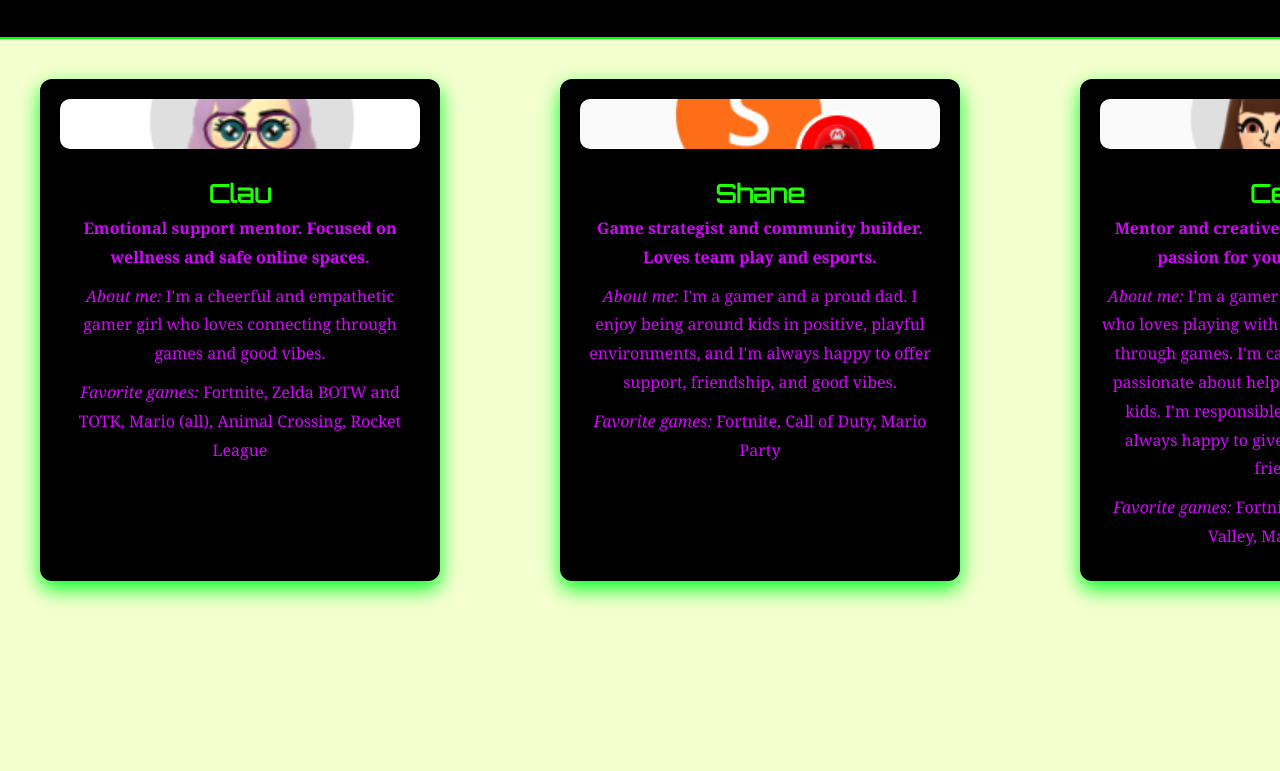
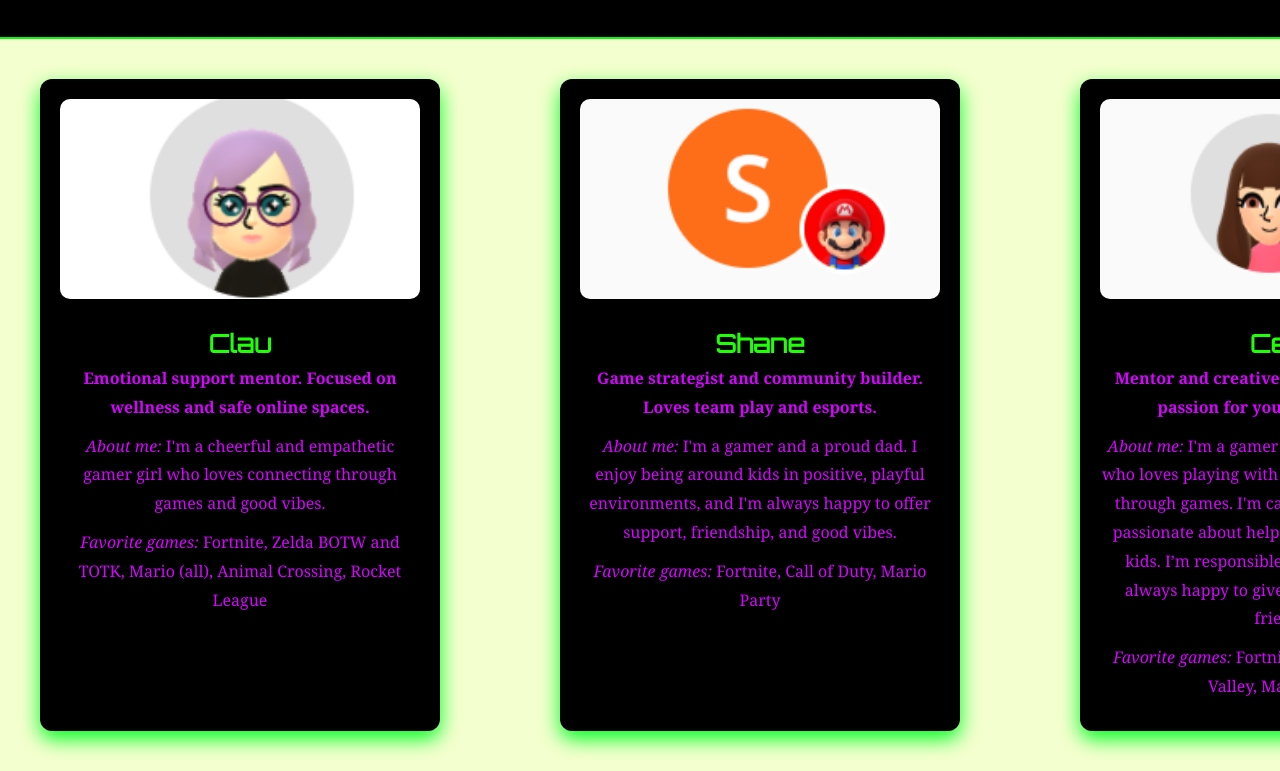
Before and after one commit to ready-2-play/Ready2Play.com, a plain HTML site: page Knowus.html in a window 1280 px wide. Shown: the part 147-918 px from the top of the page. Before the commit the page ends 800 px from the top, so only its background shows below. Drawn offline with Linux system fonts and the light colour scheme.

Commit message:
Update styleKnowUs.css

```diff
--- a/styleKnowUs.css
+++ b/styleKnowUs.css
@@ -356,7 +356,7 @@
      }
 
      .team-card {
-          width: 10%;
+          width: 150px;
           /* más pequeño y adaptable */
           padding: 10px;
           font-size: 20px;
@@ -391,13 +391,3 @@
           flex-grow: 0;
      }
 }
-
-@media (min-width: 500px) {
-     .team-card img {
-          width: 100%;
-          height: 50px;
-          object-fit: cover;
-          border-radius: 10px;
-          margin-bottom: 15px;
-     }
-}
```
